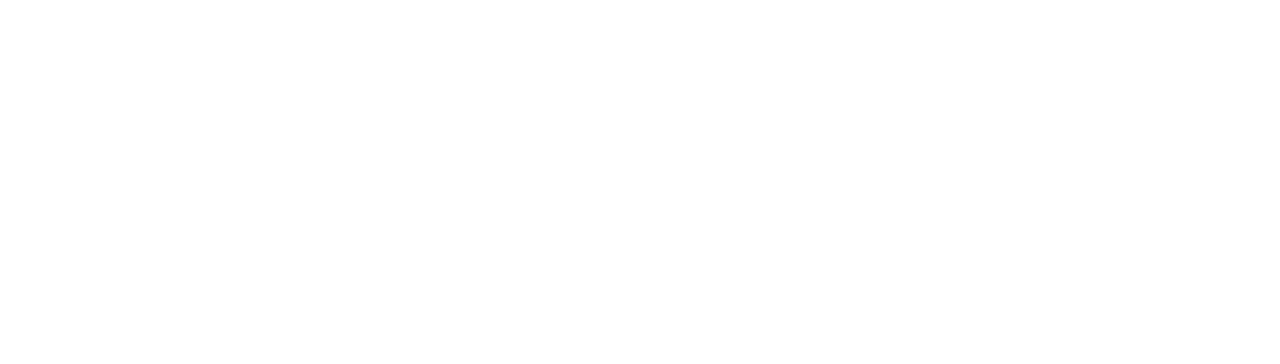
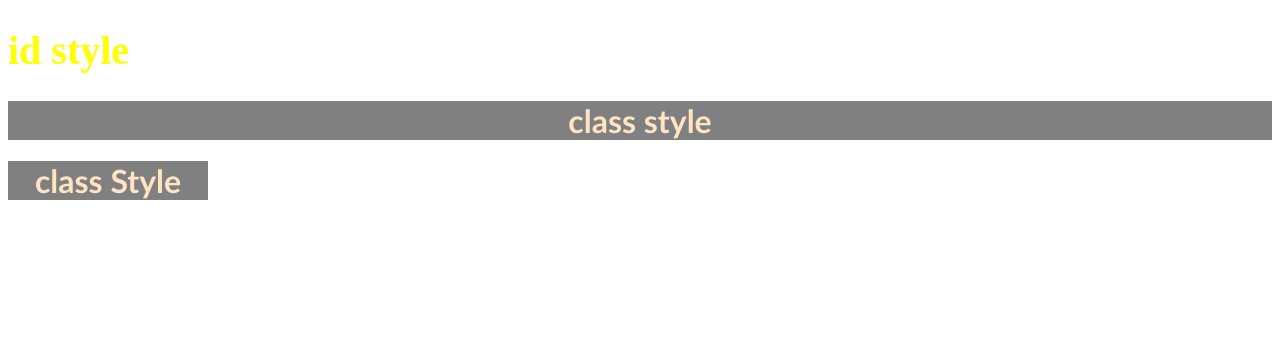
Before and after one commit to luisssSoto/GenerationCH23, a plain HTML site: page css/pags/specificity.html in a window 1280 px wide. Drawn offline with Linux system fonts and the light colour scheme.

Commit message:
CSS Activity

```diff
--- /dev/null
+++ b/css/myStyles/inheritance.css
@@ -0,0 +1,12 @@
+main{
+    font-size: 30px;
+}
+h1{
+    color: aquamarine;
+}
+#identificator{
+    font-family: fantasy;
+    background-color: violet;
+    align-self: center;
+    color: blue;
+}
--- /dev/null
+++ b/css/myStyles/specificity.css
@@ -0,0 +1,14 @@
+#identificator{
+    color: yellow;
+    font-size: 40px;
+}
+.class{
+    font-family: 'Gill Sans', 'Gill Sans MT', Calibri, 'Trebuchet MS', sans-serif;
+    text-align: center;
+    background-color: gray;
+    color: bisque;
+}
+div{
+    height: 200px;
+    width: 200px;
+}
--- a/css/pags/specificity.html
+++ b/css/pags/specificity.html
@@ -4,9 +4,16 @@
     <meta charset="UTF-8">
     <meta http-equiv="X-UA-Compatible" content="IE=edge">
     <meta name="viewport" content="width=device-width, initial-scale=1.0">
-    <title>Document</title>
+    <title>Specificity</title>
+    <link rel="stylesheet" href="../myStyles/specificity.css">
 </head>
 <body>
+    <h1 id="identificator">id style</h1>
+    <h1 class="class">class style</h1>
+    <div>
+        <h1 class="class">class Style</h1>
 
+    </div>
 </body>
+
 </html>
```
Also changed, not shown: css/pags/index.html (deleted, +0 -13 lines), css/pags/inheritance.html (added, +27 -0 lines), css/readme.txt.
